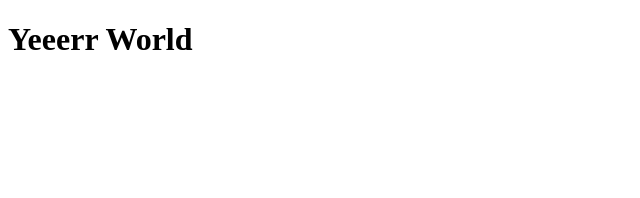
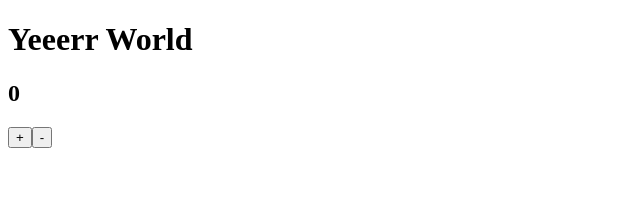
Before and after one commit to neocybereth/egghead-react, a React app: page / in a window 1280 px wide. Shown: the top 198 px of the page, without its empty margins (0-640 px from the left). Built offline with nearby package versions, Linux system fonts and the light colour scheme; the HTML template or start-up script is replaced by a standard one.

Commit message:
add plugin-proposal-class-properties for support of state = {} syntax...add in webpack base config and download dev dependency

```diff
--- a/package.json
+++ b/package.json
@@ -22,6 +22,7 @@
   "devDependencies": {
     "@babel/cli": "^7.6.0",
     "@babel/core": "^7.6.0",
+    "@babel/plugin-proposal-class-properties": "^7.5.5",
     "@babel/preset-env": "^7.6.0",
     "@babel/preset-react": "^7.0.0",
     "babel-loader": "^8.0.6",
--- a/src/App.js
+++ b/src/App.js
@@ -1,9 +1,19 @@
 import React from 'react';
 
 class App extends React.Component {
+    state = {
+        count: 0
+    }
+
     render() {
-        debugger
-        return <h1>Yeeerr World</h1>
+        return (
+            <div>
+                <h1>Yeeerr World</h1>
+                <h2>{this.state.count}</h2>
+                <button onClick={() => this.setState(state => ({count: state.count + 1}))}>+</button>
+                <button onClick={() => this.setState(state => ({count: state.count - 1}))}>-</button>
+            </div>
+        )
     }
 }
 
--- a/webpack.config.base.js
+++ b/webpack.config.base.js
@@ -13,7 +13,8 @@
                 loader: 'babel-loader',
                 exclude: /node_modules/,
                 options: {
-                    presets: ['@babel/preset-env', '@babel/preset-react']
+                    presets: ['@babel/preset-env', '@babel/preset-react'],
+                    plugins: ['@babel/plugin-proposal-class-properties']
                 }
             }
         ]
```
Also changed, not shown: 1 other file (tests, documents, lock files or other folders).
